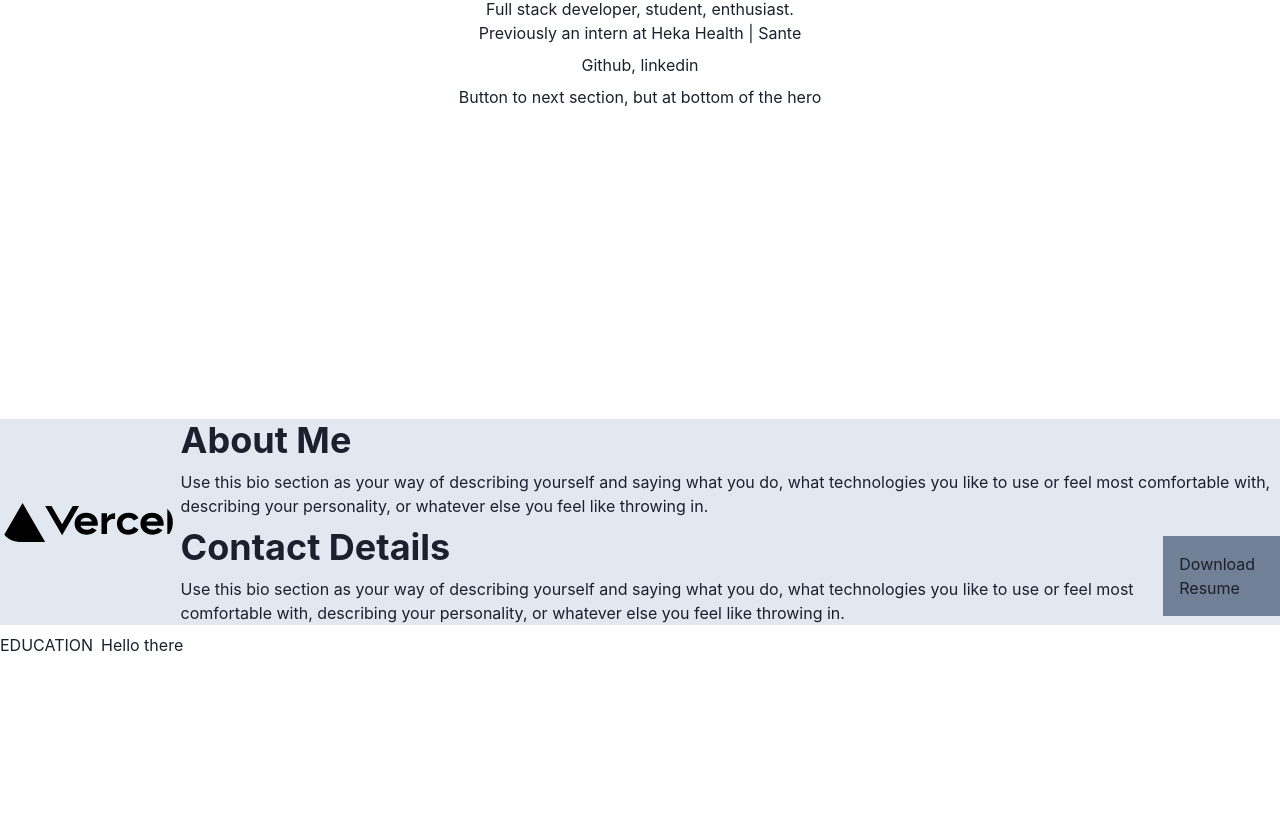
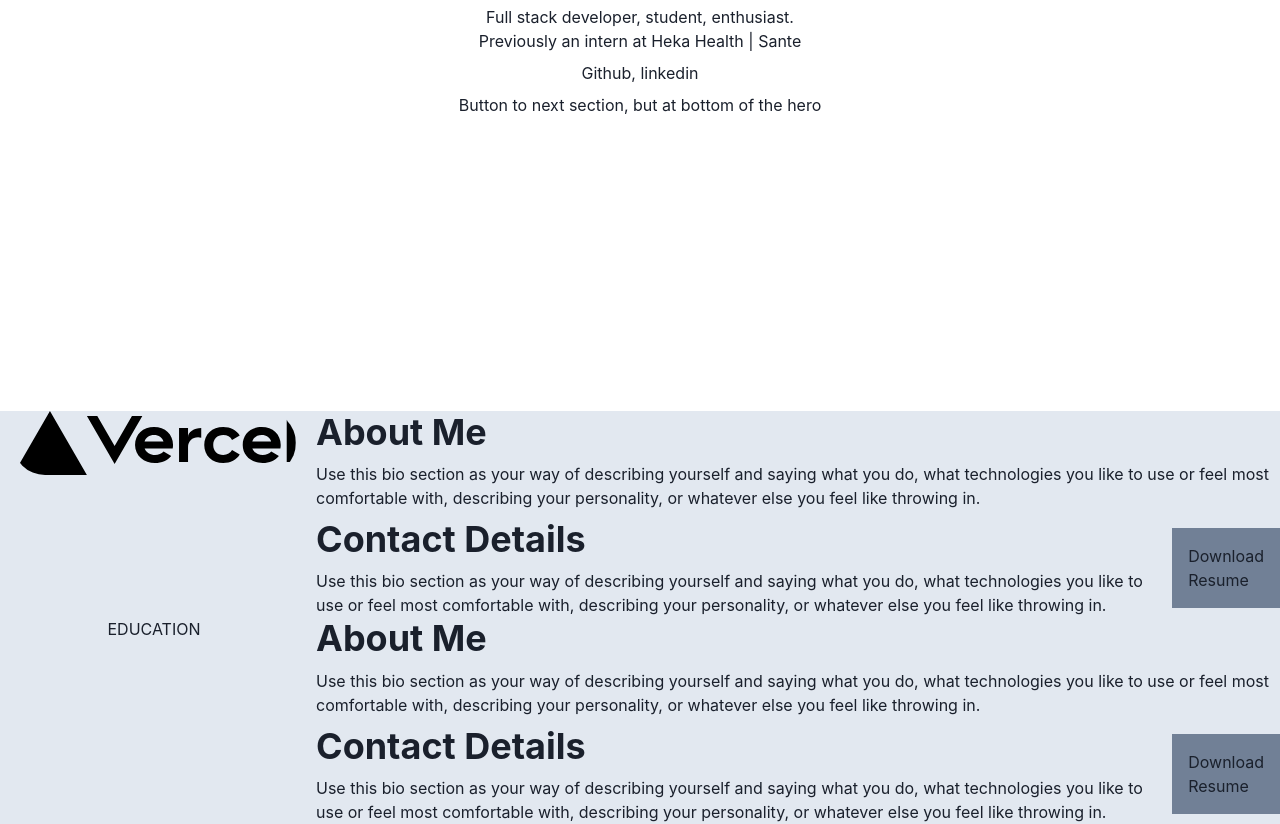
Before and after one commit to wx02shi/personal-website, a Next.js app: page / in a window 1280 px wide. Shown: the part 389-1213 px from the top of the page. Before the commit the page ends 1046 px from the top, so only its background shows below. Built offline with nearby package versions, Linux system fonts and the light colour scheme.

Commit message:
Fixed some spacing

```diff
--- a/components/Education/Education.js
+++ b/components/Education/Education.js
@@ -1,11 +1,45 @@
 import React from "react";
 import Section from "../../containers/Section/Section";
-import { Text } from "@chakra-ui/layout";
+import { Box, Heading, HStack, Text, VStack } from "@chakra-ui/layout";
+
+const about = (
+  <VStack align="flex-start" w="100%">
+    <Heading>About Me</Heading>
+    <Text>
+      Use this bio section as your way of describing yourself and saying what
+      you do, what technologies you like to use or feel most comfortable with,
+      describing your personality, or whatever else you feel like throwing in.
+    </Text>
+  </VStack>
+);
+
+const contact = (
+  <VStack align="flex-start">
+    <Heading>Contact Details</Heading>
+    <Text>
+      Use this bio section as your way of describing yourself and saying what
+      you do, what technologies you like to use or feel most comfortable with,
+      describing your personality, or whatever else you feel like throwing in.
+    </Text>
+  </VStack>
+);
+
+const resume = (
+  <Box p="4" bg="gray.500">
+    Download Resume
+  </Box>
+);
 
 const Education = () => {
   return (
-    <Section title="Education">
-      <Text>Hello there</Text>
+    <Section bg="gray.200" title="Education">
+      <VStack>
+        {about}
+        <HStack>
+          {contact}
+          {resume}
+        </HStack>
+      </VStack>
     </Section>
   );
 };
--- a/components/Hero/Hero.js
+++ b/components/Hero/Hero.js
@@ -3,7 +3,7 @@
 
 const Hero = () => {
   return (
-    <Center h="100%" w="100%" align="center" m={0}>
+    <Center h="100%" w="100%" align="center">
       <Stack maxW="container.md">
         <Heading>William Shi</Heading>
         <Text>
--- a/containers/Section/Section.js
+++ b/containers/Section/Section.js
@@ -4,8 +4,8 @@
 
 const Section = ({ bg, title, image, description, children }) => {
   return (
-    <HStack w="100%" bg={bg}>
-      <VStack>
+    <HStack w="100%" bg={bg} align="flex-start">
+      <VStack h="100%" w="45%">
         {title && <Text>{title.toUpperCase()}</Text>}
         {image && (
           <Image src={image.src} alt={image.alt} borderRadius={image.radius} />
--- a/pages/index.js
+++ b/pages/index.js
@@ -2,18 +2,18 @@
 import Navbar from "../components/Navbar/Navbar";
 import About from "../components/About/About";
 import Education from "../components/Education/Education";
-import { VStack } from "@chakra-ui/layout";
+import { Box } from "@chakra-ui/layout";
 
 export default function Home() {
   return (
-    <VStack w="100%">
-      <VStack h="100vh" w="100%">
+    <Box w="100%">
+      <Box h="100vh" w="100%">
         <Navbar />
         <Hero />
-      </VStack>
+      </Box>
 
       <About />
       <Education />
-    </VStack>
+    </Box>
   );
 }
```
